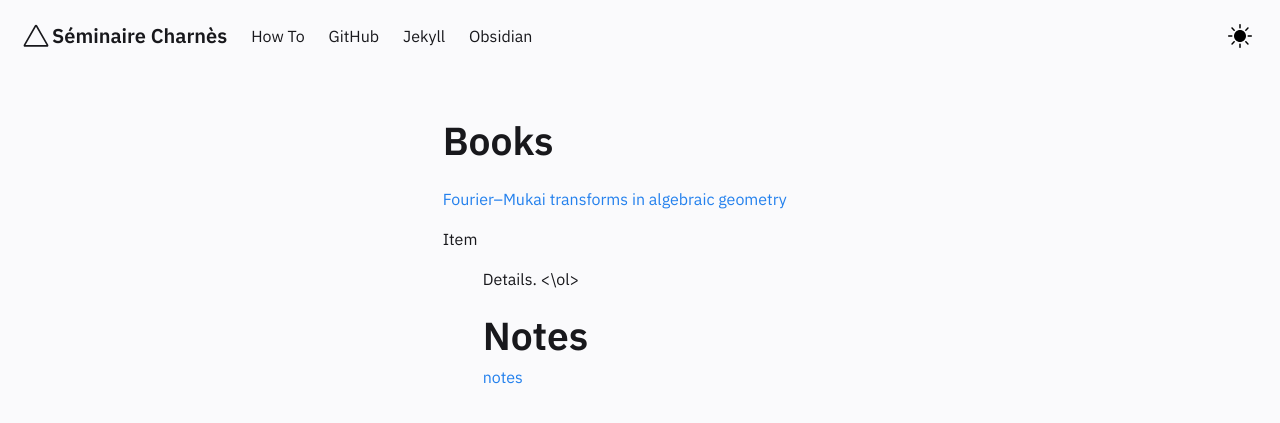
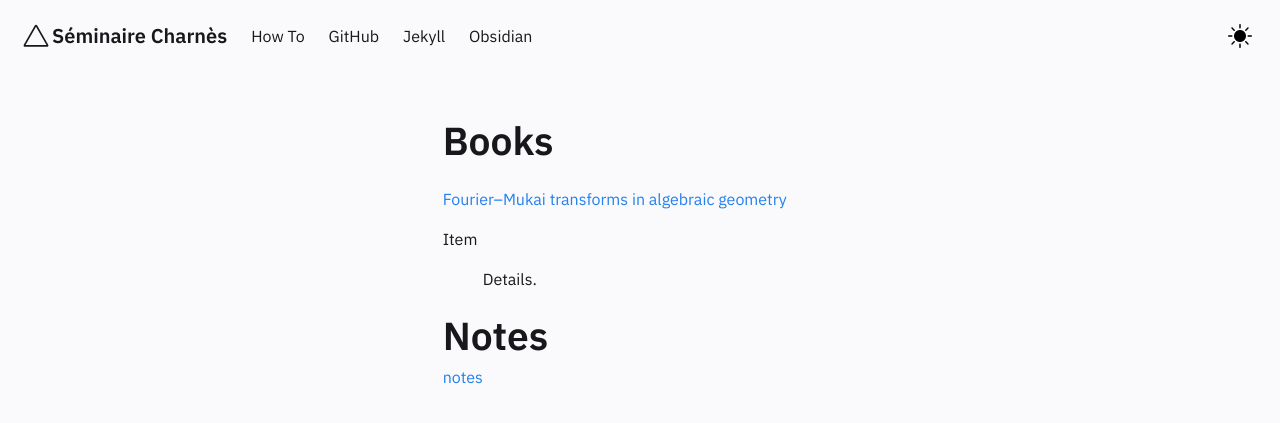
Before and after one commit to runxg/runxg.github.io, a Jekyll site: the page built from pages/index.md, in a window 1280 px wide. Shown: the top 423 px of the page. Built offline with Jekyll 4.4.1, drawn with Linux system fonts in a browser that asks for light colours.

Commit message:
Update Homepage.html

```diff
--- a/_includes/Homepage.html
+++ b/_includes/Homepage.html
@@ -7,7 +7,7 @@
         <summary> Item </summary>
         <ol>
             Details.
-        <\ol>
+        </ol>
     </p>
     <p>
     <h1>Notes</h1>
```
